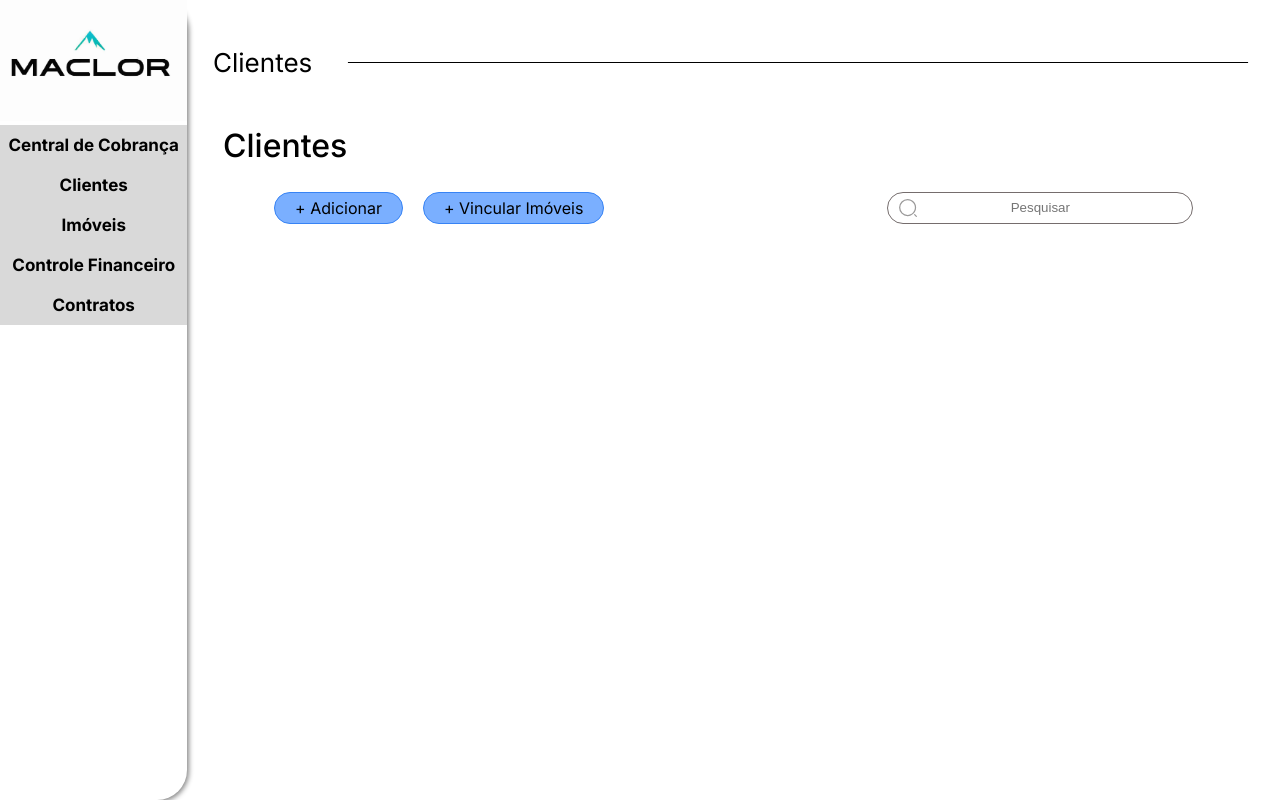
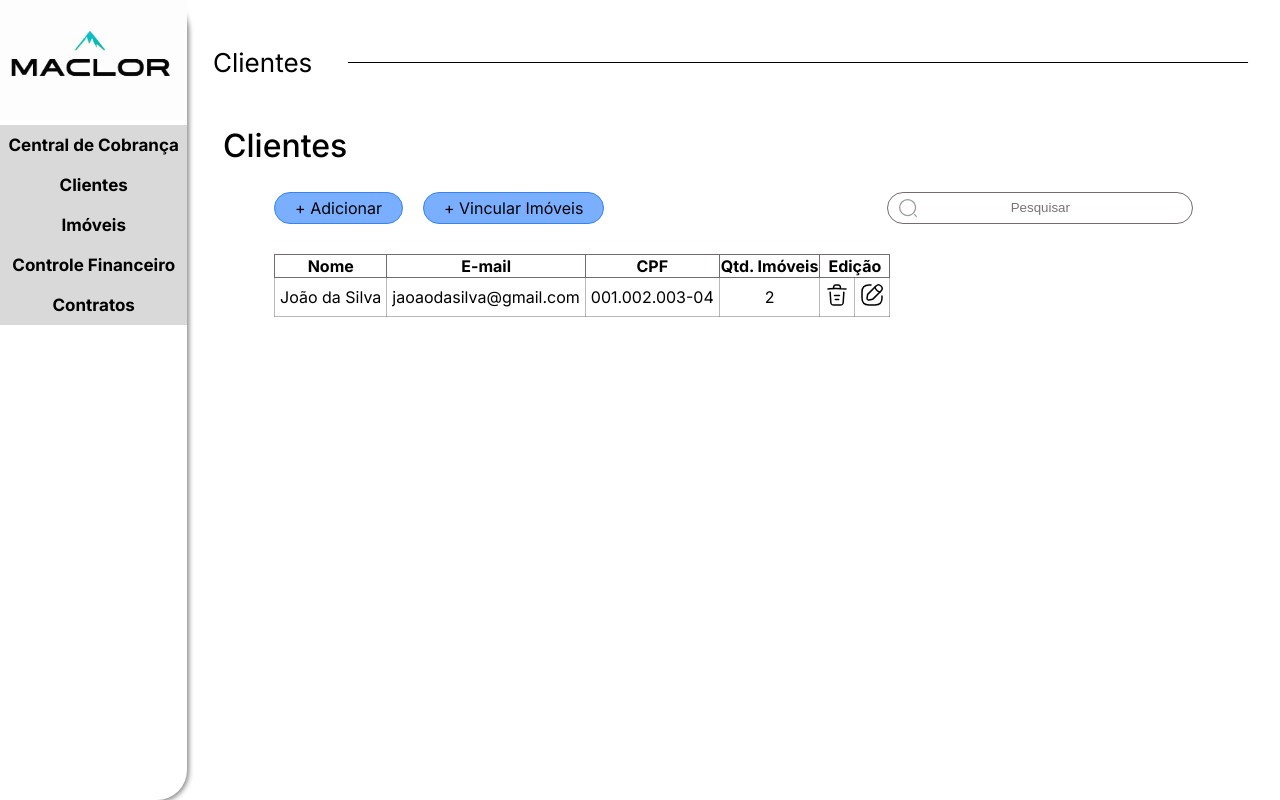
Before and after one commit to NayanaLoivos/maclor, a Next.js app: page /dashboard-clientes in a window 1280 px wide. Built offline with nearby package versions, Linux system fonts and the light colour scheme.

Commit message:
further design clientes dashboard page

```diff
--- a/src/pages/dashboard-clientes.js
+++ b/src/pages/dashboard-clientes.js
@@ -2,6 +2,7 @@ import Menu from "../../components/Menu/Menu"
 import styles from "../styles/Dash-Clientes-Imoveis.module.css"
 import ClientesHeader from "../../components/Header/ClientesHeader"
 import Link from "next/link"
+
 
 
 export default function DashboardClientes () {
@@ -33,6 +34,33 @@ export default function DashboardClientes () {
                                     className={styles.searchBar}
                                 />
                             </div>
+                            <table className={styles.table}>
+                                <thead>
+                                    <tr>
+                                        <th>Nome</th>
+                                        <th>E-mail</th>
+                                        <th>CPF</th>
+                                        <th>Qtd. Imóveis</th>
+                                        <th colSpan={2}>Edição</th>
+                                    </tr>
+                                    <tr>
+                                        <td>João da Silva</td>
+                                        <td>jaoaodasilva@gmail.com</td>
+                                        <td>001.002.003-04</td>
+                                        <td>2</td>
+                                        <td>
+                                            <img src="/images/trash-bin.svg"/>
+                                        </td>
+                                        <td>
+                                            <Link href="cadastro-clientes">
+                                                <img src="/images/edit.svg"/>
+
+                                            </Link>
+                                        </td>
+                                    </tr>
+
+                                </thead>
+                            </table>
 
                         </div>
                     </div>
--- a/src/styles/Dash-Clientes-Imoveis.module.css
+++ b/src/styles/Dash-Clientes-Imoveis.module.css
@@ -56,3 +56,19 @@
     background-position: bottom 5px left 10px;
 
 }
+
+.table{
+    margin-top: 30px;
+    border-collapse: collapse;
+}
+
+.table th{
+    border: 1px solid #756D6D;
+
+}
+
+.table td{
+    text-align: center;
+    border: 1px solid #756d6d7e;
+    padding: 5px;
+}
```
Also changed, not shown: public/images/edit.svg (added), public/images/trash-bin.svg (added).
